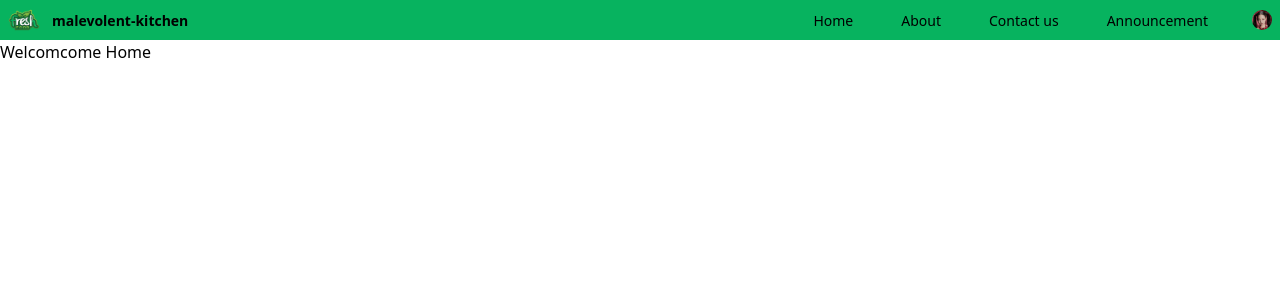
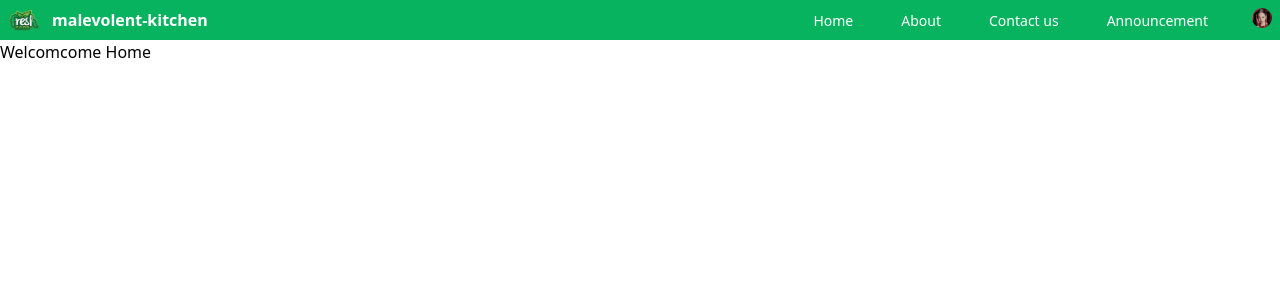
Before and after one commit to liza-tann/Restaurant_project, a React (Vite) app: page /Home in a window 1280 px wide. Shown: the top 300 px of the page. Built offline with nearby package versions, Linux system fonts and the light colour scheme.

Commit message:
Update Nav.jsx
I add the sidebar slide menu

```diff
--- a/src/components/Nav.jsx
+++ b/src/components/Nav.jsx
@@ -47,12 +47,18 @@
 // };
 
 // export default Nav;
+import React, { useState, useEffect } from "react";
+import Logo from "../assets/logo02.png";
+import UserProfile from "./userProfile"; // Import your UserProfile component
+import { NavLink } from "react-router-dom";
+import { BiBell } from "react-icons/bi";
+import { MdOutlineFreeBreakfast } from "react-icons/md";
+import { MdOutlineLunchDining } from "react-icons/md";
+import { MdOutlineDinnerDining } from "react-icons/md";
+import { LuDessert } from "react-icons/lu";
+import { BiDrink } from "react-icons/bi";
 
-import React, { useState, useEffect } from 'react';
-import Logo from "../assets/logo02.png";
-import UserProfile from './userProfile'; // Import your UserProfile component
-import { NavLink } from 'react-router-dom';
-import { Drawer, List, ListItem, ListItemText } from '@mui/material';
+import { Drawer, List, ListItem, ListItemText } from "@mui/material";
 
 const Nav = () => {
   const [menuOpen, setMenuOpen] = useState(false);
@@ -63,9 +69,9 @@ const Nav = () => {
       setWindowWidth(window.innerWidth);
     };
 
-    window.addEventListener('resize', handleResize);
+    window.addEventListener("resize", handleResize);
 
-    return () => window.removeEventListener('resize', handleResize);
+    return () => window.removeEventListener("resize", handleResize);
   }, []);
 
   const toggleMenu = () => {
@@ -73,15 +79,9 @@ const Nav = () => {
   };
 
   return (
-    <nav className="text-14 font-400 bg-main flex flex-row lg:flex-row items-center justify-between px-1">
-      <NavLink to='/'>
-        <div className="flex items-center space-x-2">
-          <img src={Logo} alt="Restaurant Logo" className="w-10 h-10 p-1" />
-          <h1 className="font-semibold text-black text-14 font-400">malevolent-kitchen</h1>
-        </div>
-      </NavLink>
-
-      <div className="lg:hidden cursor-pointer ml-auto" onClick={toggleMenu}>
+    <nav className="bg-main flex flex-row lg:flex-row items-center justify-between px-1">
+      {windowWidth <= 768 && (
+        <div className="lg:hidden cursor-pointer" onClick={toggleMenu}>
           <svg
             className="w-10 h-10 text-white"
             fill="none"
@@ -97,10 +97,118 @@ const Nav = () => {
             ></path>
           </svg>
         </div>
+      )}
 
-      <Drawer anchor="right" open={menuOpen} onClose={toggleMenu}>
-        <List>
+      <NavLink to="/">
+        <div className="flex items-center space-x-2">
+          <img src={Logo} alt="Restaurant Logo" className="w-10 h-10 p-1" />
+          <h1 className="font-semibold text-white">malevolent-kitchen</h1>
+        </div>
+      </NavLink>
+
+      <NavLink>
+        {(windowWidth <= 1023 || menuOpen) && (
+          <BiBell className="text-black opacity-60 w-8 h-8 mx-4" />
+        )}
+      </NavLink>
+
+      {windowWidth > 768 && (
+        <div
+          className={`lg:flex lg:flex-col lg:items-end space-x-4 text-white lg:pr-auto mt-4 lg:mt-0 ${
+            menuOpen ? "flex" : "hidden"
+          }`}
+        >
+          <ul
+            className={`lg:flex ${
+              menuOpen ? "flex" : "hidden"
+            } justify-end space-x-4 lg:flex-row lg:space-x-10 rounded-lg p-1`}
+          >
+            <li>
+              <NavLink
+                to="/Home"
+                className="hover:bg-light rounded-full px-1 py-1 text-sm"
+              >
+                Home
+              </NavLink>
+            </li>
+            <li>
+              <NavLink
+                to="/About"
+                className="hover:bg-light rounded-full px-1 py-1 text-sm"
+              >
+                About
+              </NavLink>
+            </li>
+            <li>
+              <NavLink
+                to="/Contact"
+                className="hover:bg-light rounded-full px-1 py-1 text-sm"
+              >
+                Contact us
+              </NavLink>
+            </li>
+            <li>
+              <NavLink
+                to="/Announcement"
+                className="hover:bg-light rounded-full px-1 py-1 text-sm"
+              >
+                Announcement
+              </NavLink>
+            </li>
+            {(windowWidth > 768 || menuOpen) && (
+              <li>
+                <a href="">
+                  <UserProfile />
+                </a>
+              </li>
+            )}
+          </ul>
+        </div>
+      )}
+
+      <Drawer anchor="left" open={menuOpen} onClose={toggleMenu}>
+        <List className="grid grid-rows-1">
           <ListItem button>
+            <NavLink
+              to="/Breakfast"
+              className="flex items-center hover:text-main"
+            >
+              <MdOutlineFreeBreakfast className="text-black opacity-70 w-8 h-8 mx-4" />
+              <p className="mx-3">Breakfast</p>
+            </NavLink>
+          </ListItem>
+          <ListItem button>
+            <NavLink to="/lunch" className="flex items-center hover:text-main">
+              <MdOutlineLunchDining className="text-black opacity-70 w-8 h-8 mx-4" />
+              <p className="mx-3">Lunch</p>
+            </NavLink>
+          </ListItem>
+          <ListItem button>
+            <NavLink to="/Dinner" className="flex items-center hover:text-main">
+              <MdOutlineDinnerDining className="text-black opacity-70 w-8 h-8 mx-4" />
+              <p className="mx-3">Dinner</p>
+            </NavLink>
+          </ListItem>
+          <ListItem button>
+            <NavLink
+              to="/Dessert"
+              className="flex items-center hover:text-main"
+            >
+              <LuDessert className="text-black opacity-70 w-8 h-8 mx-4" />
+              <p className="mx-2">Dessert</p>
+            </NavLink>
+          </ListItem>
+          <ListItem button>
+            <NavLink
+              to="/Beverages"
+              className="flex items-center hover:text-main"
+            >
+              <BiDrink className="text-black opacity-70 w-8 h-8 mx-4" />
+              <p className="mx-3">Beverages</p>
+            </NavLink>
+          </ListItem>
+
+          {/* <ListItem button>
             <ListItemText primary={<NavLink to="/Home">Home</NavLink>} />
           </ListItem>
           <ListItem button>
@@ -114,25 +222,9 @@ const Nav = () => {
           </ListItem>
           <ListItem>
             <UserProfile />
-          </ListItem>
+          </ListItem> */}
         </List>
       </Drawer>
-
-      {(windowWidth >= 1024) && (
-        <div className={`lg:flex lg:flex-col lg:items-end space-x-4 text-black lg:pr-auto mt-4 lg:mt-0 ${menuOpen ? 'flex' : 'hidden'}`}>
-        <ul className={`lg:flex ${menuOpen ? 'flex' : 'hidden'} justify-end space-x-4 lg:flex-row lg:space-x-10 rounded-lg p-1`}>
-          <li><NavLink to="/Home" className='hover:text-light px-1 py-1 text-sm' >Home</NavLink></li>
-          <li><NavLink to="/About" className='hover:text-light px-1 py-1 text-sm' >About</NavLink></li>
-          <li><NavLink to="/Contact" className='hover:text-light px-1 py-1 text-sm' >Contact us</NavLink></li>
-          <li><NavLink to="/Announcement" className='hover:text-light px-1 py-1 text-sm' >Announcement</NavLink></li>
-          {(windowWidth > 768 || menuOpen) && ( // Render UserProfile when the window width is greater than 768 pixels or menu is open
-            <li><a href=""><UserProfile /></a></li>
-          )}
-        </ul>
-        </div>
-      )}
-
-
     </nav>
   );
 };
```
Lines whose indentation alone changed are shown as unchanged.
